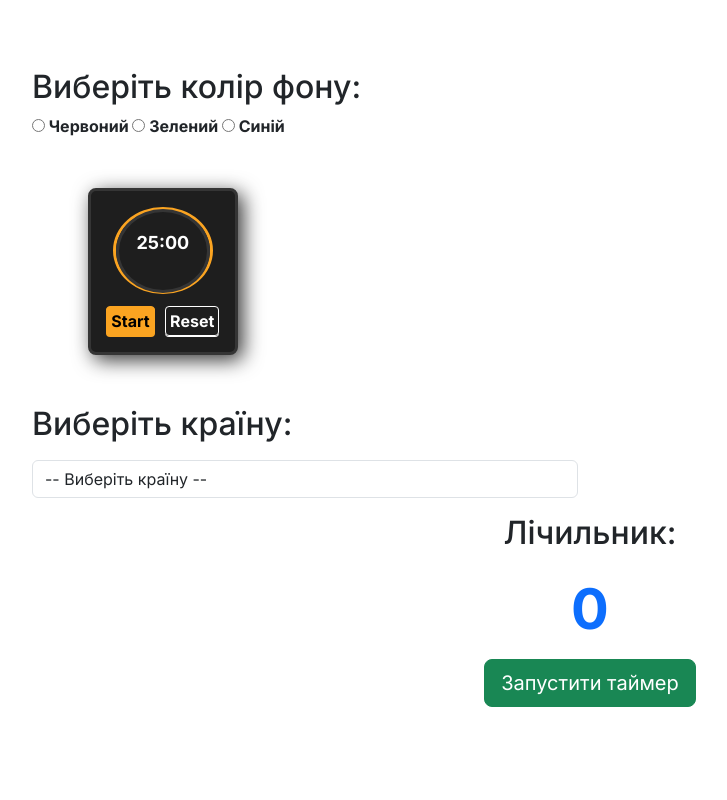
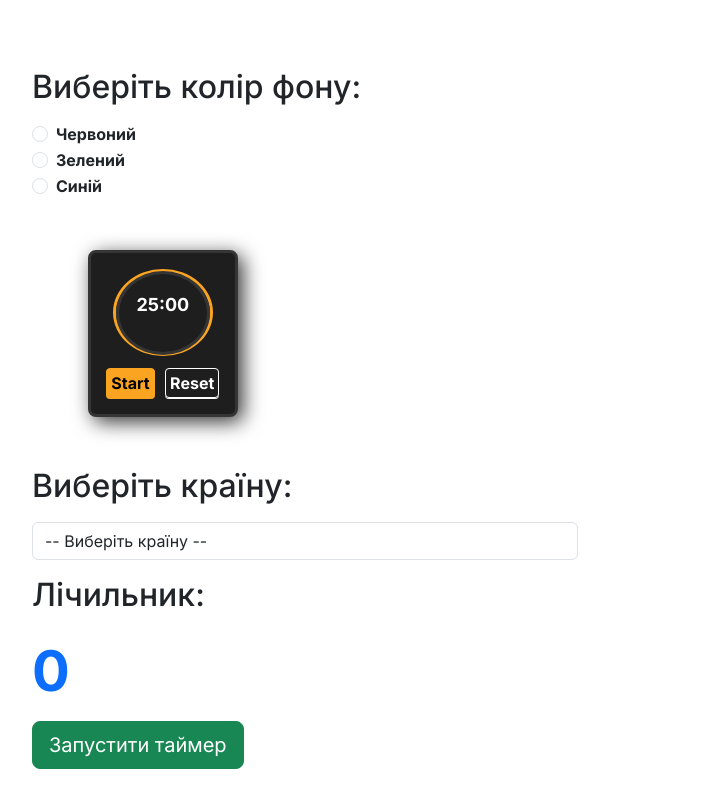
Before and after one commit to NataliiaLysenkova/fe-pro-12-09-24, a plain HTML site: page hw-12/index.html in a window 1280 px wide. Shown: the whole page, without its empty margins (50-777 px from the left). Drawn offline with nearby package versions, Linux system fonts and the light colour scheme.

Commit message:
added Bootstrap

```diff
--- a/hw-12/index.html
+++ b/hw-12/index.html
@@ -12,36 +12,48 @@
   </head>
   <body>
     <div class="container mt-5">
-      <h2>Виберіть колір фону:</h2>
+      <div class="row">
+        <div class="col-12">
+          <h2 class="mb-3">Виберіть колір фону:</h2>
+        </div>
+        <div class="col-12">
           <form>
-        <label>
+            <div class="form-check">
               <input
                 type="radio"
                 name="color"
                 value="red"
+                class="form-check-input"
                 onchange="changeBackgroundColor(this.value)"
+                id="colorRed"
               />
-          Червоний
-        </label>
-        <label>
+              <label class="form-check-label" for="colorRed"> Червоний </label>
+            </div>
+            <div class="form-check">
               <input
                 type="radio"
                 name="color"
                 value="green"
+                class="form-check-input"
                 onchange="changeBackgroundColor(this.value)"
+                id="colorGreen"
               />
-          Зелений
-        </label>
-        <label>
+              <label class="form-check-label" for="colorGreen"> Зелений </label>
+            </div>
+            <div class="form-check">
               <input
                 type="radio"
                 name="color"
                 value="blue"
+                class="form-check-input"
                 onchange="changeBackgroundColor(this.value)"
+                id="colorBlue"
               />
-          Синій
-        </label>
+              <label class="form-check-label" for="colorBlue"> Синій </label>
+            </div>
           </form>
+        </div>
+      </div>
 
       <section class="pomodoro">
         <div class="timer">
@@ -84,10 +96,10 @@
         </div>
       </div>
 
-      <div class="row justify-content-center">
-        <div class="col-12 col-md-6 text-center">
+      <div class="row">
+        <div class="col-12 col-md-6">
           <h2 class="mb-4">Лічильник:</h2>
-          <p id="counter" class="display-4 fw-bold text-primary">0</p>
+          <p id="counter" class="display-4 fw-bold text-primary pl-md-5">0</p>
           <button class="btn btn-success btn-lg" onclick="startCounter()">
             Запустити таймер
           </button>
```
Lines whose indentation alone changed are shown as unchanged.
